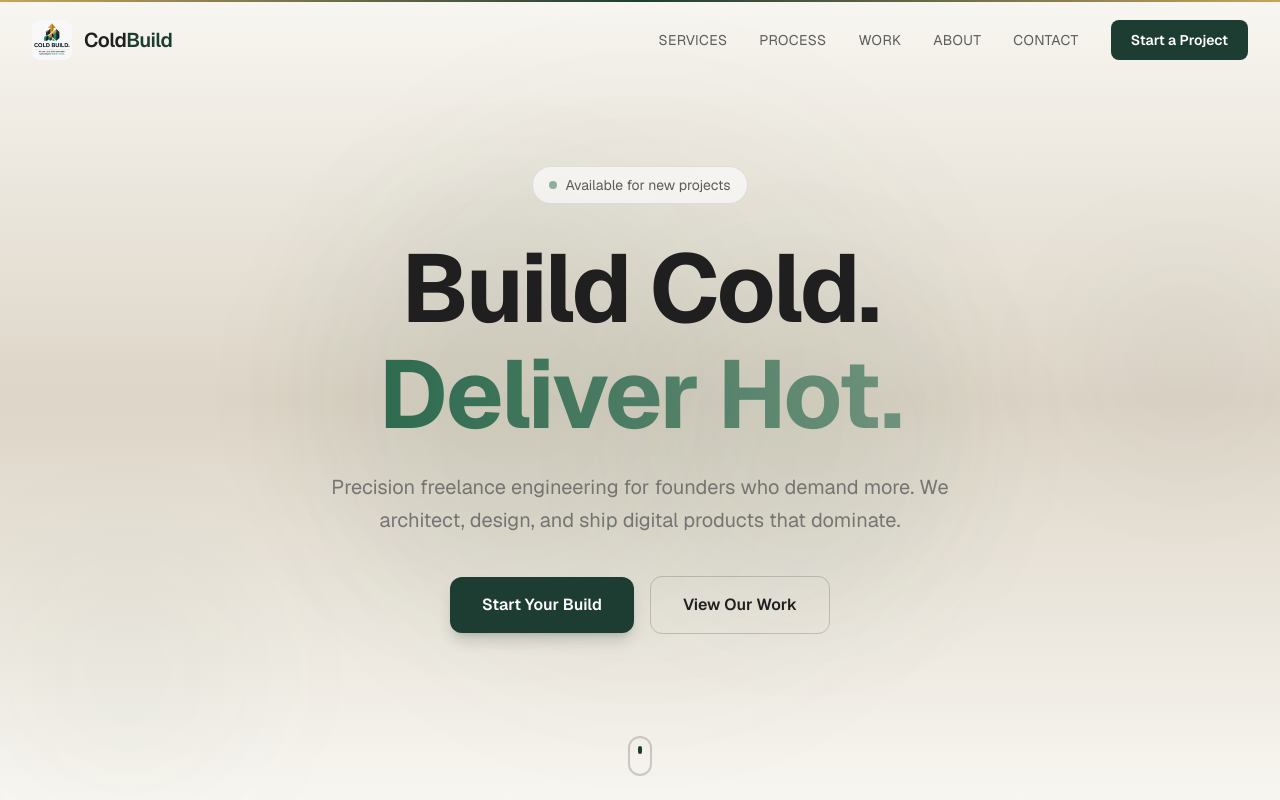
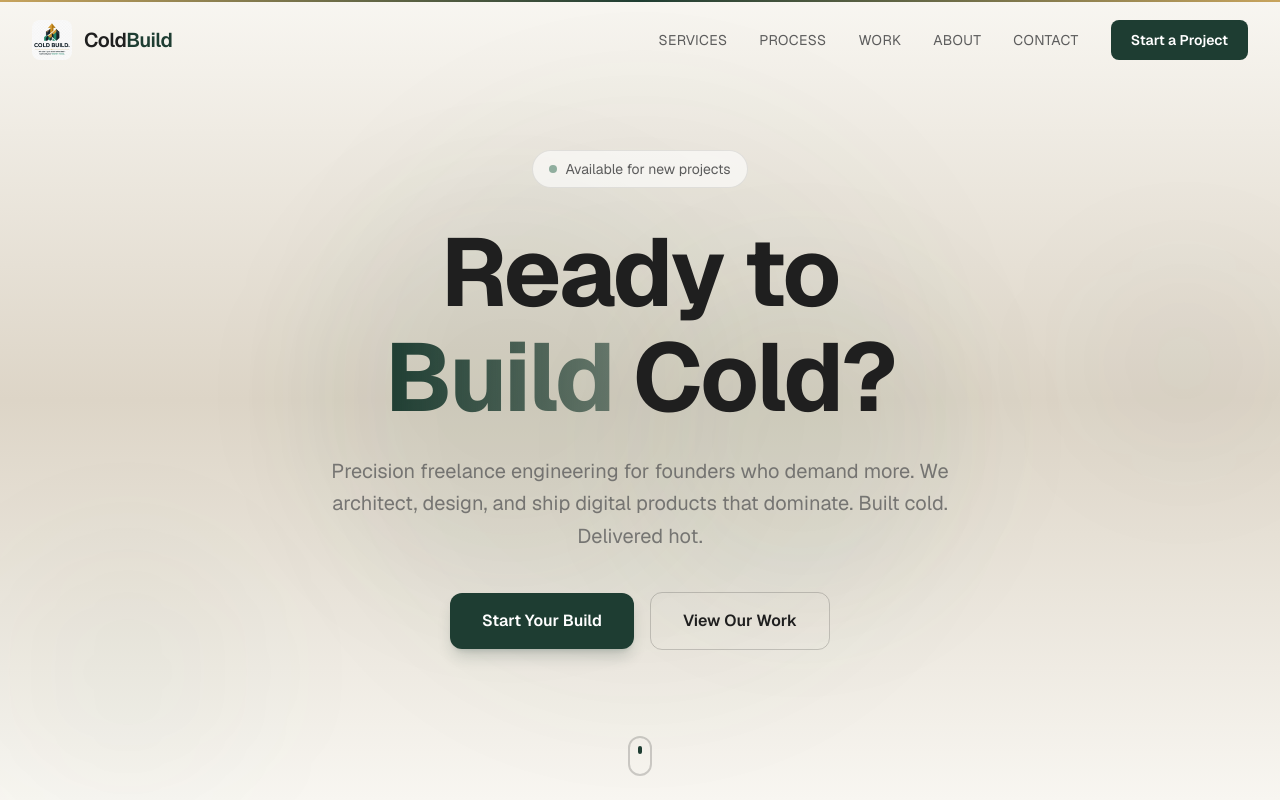
Before and after one commit to manishkumarmd19-creator/cold-build, a Next.js app: page / in a window 1280 px wide. Shown: the top 800 px of the page. Built offline with nearby package versions, Linux system fonts and the light colour scheme.

Commit message:
Update hero headline to Ready to Build Cold?

```diff
--- a/src/components/Hero.tsx
+++ b/src/components/Hero.tsx
@@ -58,15 +58,9 @@ export default function Hero() {
         </motion.div>
 
         <h1 className="text-5xl sm:text-6xl md:text-7xl lg:text-8xl font-bold text-heading leading-[1.1] tracking-tight mb-6">
-          <TextReveal text="Build Cold." gradientWords={["Cold."]} delay={0.15} stagger={0.06} />
+          <TextReveal text="Ready to" delay={0.15} stagger={0.06} />
           <br />
-          <TextReveal
-            text="Deliver Hot."
-            gradientWords={["Hot."]}
-            delay={0.45}
-            stagger={0.06}
-            className="bg-gradient-to-r from-emerald to-emerald/60 bg-clip-text text-transparent"
-          />
+          <TextReveal text="Build Cold?" gradientWords={["Build", "Cold?"]} delay={0.35} stagger={0.06} />
         </h1>
 
         <motion.p
@@ -77,6 +71,7 @@ export default function Hero() {
         >
           Precision freelance engineering for founders who demand more.
           We architect, design, and ship digital products that dominate.
+          Built cold. Delivered hot.
         </motion.p>
 
         <motion.div
```
